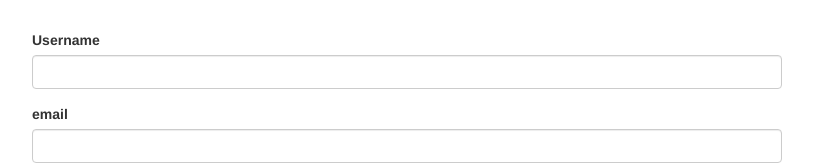
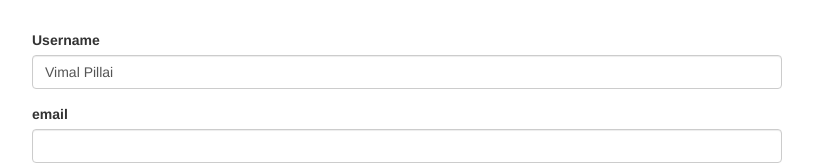
Before and after one commit to vimalpillai21/angular-reactive-forms, an Angular app: page / in a window 1280 px wide. Shown: the top 165 px of the page, without its empty margins (233-1046 px from the left). Built offline with nearby package versions, Linux system fonts and the light colour scheme.

Commit message:
setValue and patchValue in reactive Forms

```diff
--- a/src/app/app.component.ts
+++ b/src/app/app.component.ts
@@ -26,6 +26,19 @@ export class AppComponent implements OnInit {
     // });
     this.signupForm.statusChanges.subscribe((status)=>{
       console.log(status);
+  });
+  // this.signupForm.setValue({
+  //   'userData':{
+  //     'username':'Vimal',
+  //     'email': 'angular@yopmail.com'
+  //   },
+  //   'gender':'male',
+  //   'hobbies':[]
+  // });
+  this.signupForm.patchValue({
+    'userData':{
+      'username':'Vimal Pillai'
+    }
   });
   }
   onSubmit(){
```
